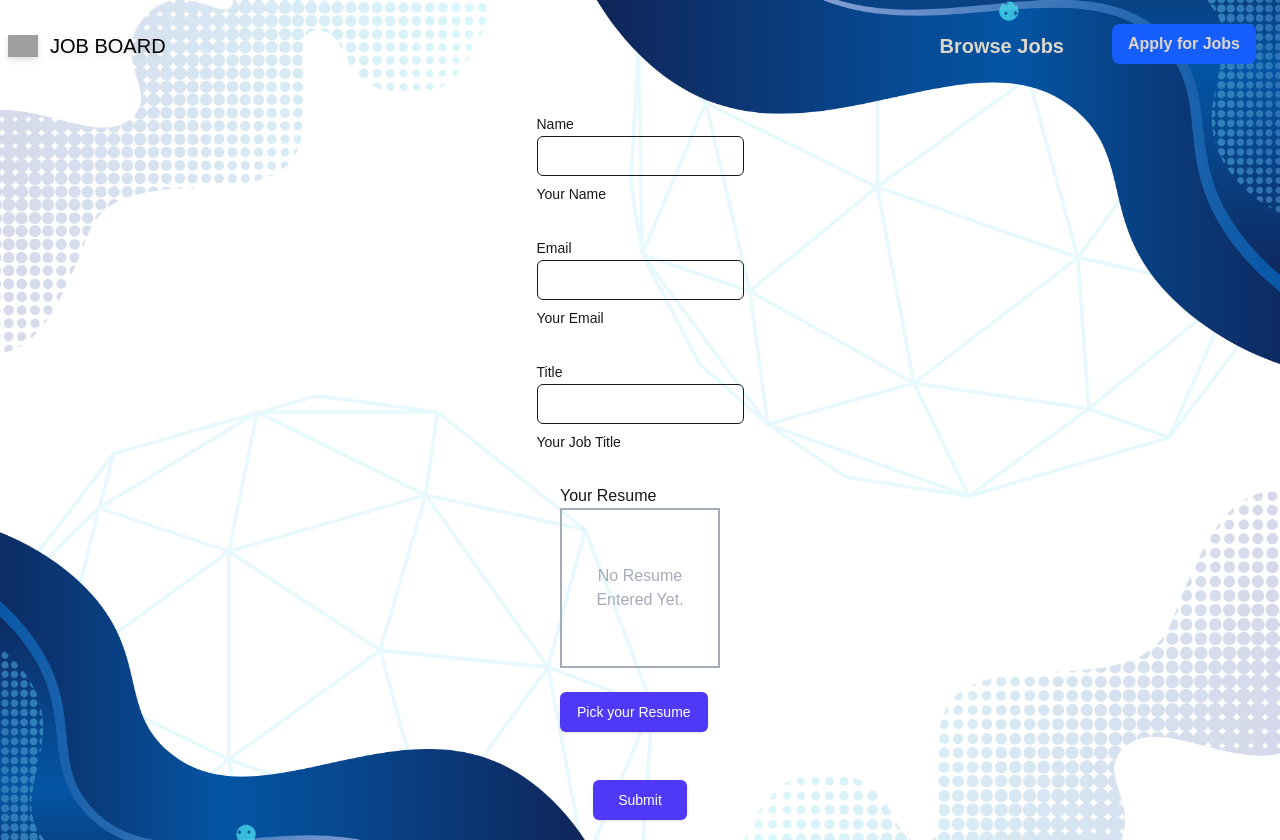
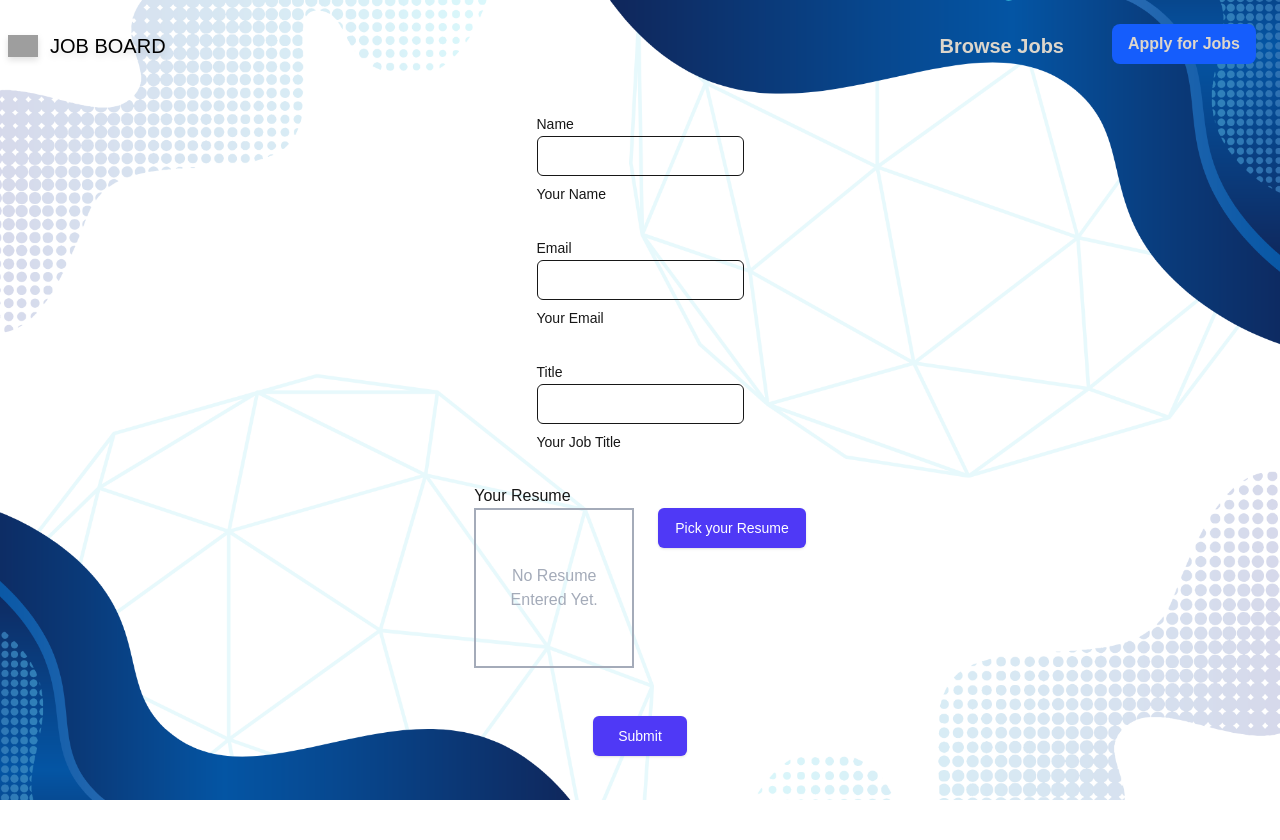
Before and after one commit to mohamadkheiredine/job-board, a Next.js app: page /candidate_dashboard in a window 1280 px wide. After the commit the page ends 800 px from the top, so only its background shows below. Built offline with nearby package versions, Linux system fonts and the light colour scheme; grey boxes are pictures that could not be loaded.

Commit message:
responsive style edit

```diff
--- a/app/candidate_dashboard/page.tsx
+++ b/app/candidate_dashboard/page.tsx
@@ -36,7 +36,7 @@ export default function CandidateDashboardPage() {
   const formRef = useRef<HTMLFormElement>(null);
 
   return (
-    <div className="flex items-center justify-center mb-5">
+    <div className="flex items-center justify-center mb-5 sm:w-full h-full">
       <Form {...form}>
         {state?.message !== "" && !state.issues && (
           <div className="text-red-500 text-center font-bold">{state.message}</div>
@@ -56,7 +56,7 @@ export default function CandidateDashboardPage() {
         <form
           action={formAction}
           ref={formRef}
-          className="space-y-8 flex flex-col items-center justify-center mt-28"
+          className="space-y-8 flex flex-col items-center justify-center mt-28 sm:items-center sm:flex-col sm:mb-5"
           onSubmit={(evt) => {
             evt.preventDefault();
             startTransition(() => {
--- a/app/candidate_dashboard/resumeUploader.tsx
+++ b/app/candidate_dashboard/resumeUploader.tsx
@@ -52,7 +52,7 @@ export default function ResumeUploader() {
   return (
     <div>
       <label htmlFor="resume">Your Resume</label>
-      <div className="flex sm:items-start gap-6 mb-4 flex-col">
+      <div className="flex sm:items-start gap-6 mb-4 flex-col sm:flex-row">
         <div className="w-40 h-40 border-2 border-[#a4abb9] flex justify-center items-center text-center text-[#a4abb9] relative">
           {!pickedFile && <p className="m-0 p-4">No Resume Entered Yet.</p>}
           {pickedFile && pickedFile.type === 'application/pdf' && (
--- a/app/jobs/JobItem.tsx
+++ b/app/jobs/JobItem.tsx
@@ -3,7 +3,7 @@ import { Job } from "./jobsGrid";
 
 export default function JobItem({ job_title, location, salary, slug }: Job) {
   return (
-    <article className="flex flex-col justify-between h-full rounded-md shadow-[0_0_12px_rgba(0,0,0,0.3)] overflow-hidden transition-all duration-300 ease-in-out text-[#ddd6cb] bg-gradient-to-r from-[#2c1e19] to-[#25200f] w-[280px]">
+    <article className="flex flex-col justify-between h-full rounded-md shadow-[0_0_12px_rgba(0,0,0,0.3)] overflow-hidden transition-all duration-300 ease-in-out text-[#ddd6cb] bg-gradient-to-r from-[#2c1e19] to-[#25200f] w-[280px] sm:w-[400px]">
       <header>
         <div className="p-[0.5rem] pr-[1rem] pb-0 pl-[1rem]">
           <h2 className="m-0 text-[1.5rem]">{job_title}</h2>
@@ -15,7 +15,7 @@ export default function JobItem({ job_title, location, salary, slug }: Job) {
         <div className="p-[1rem] text-right">
           <Link
             href={`/jobs/${slug}`}
-            className="w-fit mt-4 px-4 py-2 rounded-md bg-gradient-to-r from-[#1e3a8a] to-[#3b82f6] text-white font-bold no-underline transition-all hover:from-[#1d4ed8] hover:to-[#60a5fa] hover:shadow-xl"
+            className="sm:inline-block w-fit  mt-4 px-4 py-2 rounded-md bg-gradient-to-r from-[#1e3a8a] to-[#3b82f6] text-white font-bold no-underline transition-all hover:from-[#1d4ed8] hover:to-[#60a5fa] hover:shadow-xl"
           >
             View Details
           </Link>
--- a/app/jobs/page.tsx
+++ b/app/jobs/page.tsx
@@ -35,7 +35,7 @@ const JobsPage = () => {
         <p className="m-0">
           <Link
             href="/jobs/employer_dashboard"
-            className="text-sm mt-4 px-4 py-2 rounded-md bg-gradient-to-r from-[#1e90ff] to-[#007bff] text-white font-bold no-underline"
+            className="sm:inline-block sm:text-lg text-sm mt-4 px-4 py-2 rounded-md bg-gradient-to-r from-[#1e90ff] to-[#007bff] text-white font-bold no-underline"
           >
             Post a new job opportunity
           </Link>
```
